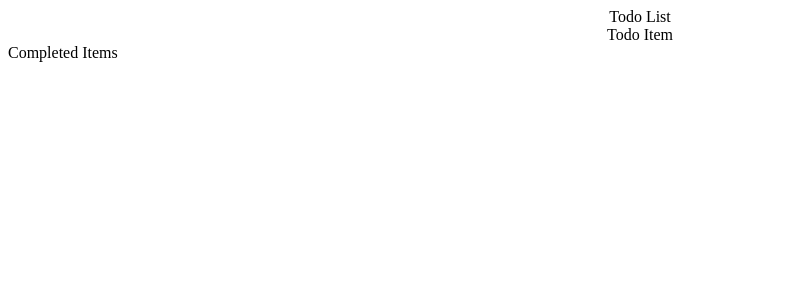
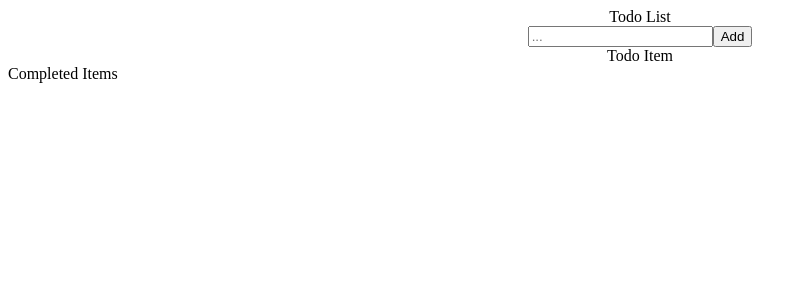
Before and after one commit to christinek2000/todo-list, a React (Create React App) app: page / in a window 1280 px wide. Shown: the top 300 px of the page, without its empty margins (0-807 px from the left). Built offline with nearby package versions, Linux system fonts and the light colour scheme; the HTML template or start-up script is replaced by a standard one.

Commit message:
Add feature to add new todo items to list

```diff
--- a/src/App.js
+++ b/src/App.js
@@ -1,13 +1,23 @@
 import './App.css';
-
 import TodoList from './components/TodoList';
 import CompletedItems from './components/CompletedItems';
 
+import { useState } from 'react'
+
 
 function App() {
+
+	const [items, setItems] = useState([]);
+
+	const addHandler = (item) => {
+		console.log(item);
+		setItems([...items, item]);
+		console.log(items);
+	};
+
 	return (
 		<div className="App">
-			<TodoList />
+			<TodoList addHandler={addHandler} />
 			<CompletedItems />
 		</div>
 	);
--- a/src/components/AddTodoItem.js
+++ b/src/components/AddTodoItem.js
@@ -1,13 +1,39 @@
 import React from 'react';
+import { Box } from '@material-ui/core'
 
 class AddTodoItem extends React.Component{
 	constructor(props){
 		super(props);
-		state = {
+		this.state = {
 			description: "",
+		};
+	}
+
+	addItem = (e) => {
+		e.preventDefault();
+		if(this.state.description == ""){
+			return
 		}
+		this.props.addHandler(this.state);
 	}
+
+
 	render() {
-
+		return (
+			<div className="AddItem" >
+				<form onSubmit={this.addItem} >
+					<input
+						type="text"
+						placeholder="..."
+						name="newTodoItem"
+						value={this.state.description}
+						onChange={ (e) => this.setState({ description: e.target.value })}
+					/>
+					<button type="submit">Add</button>
+				</form>
+			</div>
+		);
 	}
 }
+
+export default AddTodoItem;
--- a/src/components/TodoList.js
+++ b/src/components/TodoList.js
@@ -1,8 +1,9 @@
 import TodoItem from './TodoItem';
 import "./TodoListStyles.css"
 import { Grid } from '@material-ui/core';
+import AddTodoItem from './AddTodoItem';
 
-function TodoList() {
+function TodoList(props) {
 	return (
 		<div className="todoList">
 			<Grid
@@ -14,6 +15,7 @@ function TodoList() {
 			>
 				<Grid item xs={8} sm={6}>
 					Todo List
+					<AddTodoItem addHandler={props.addHandler} />
 					<TodoItem />
 				</Grid>
 			</Grid>
```
